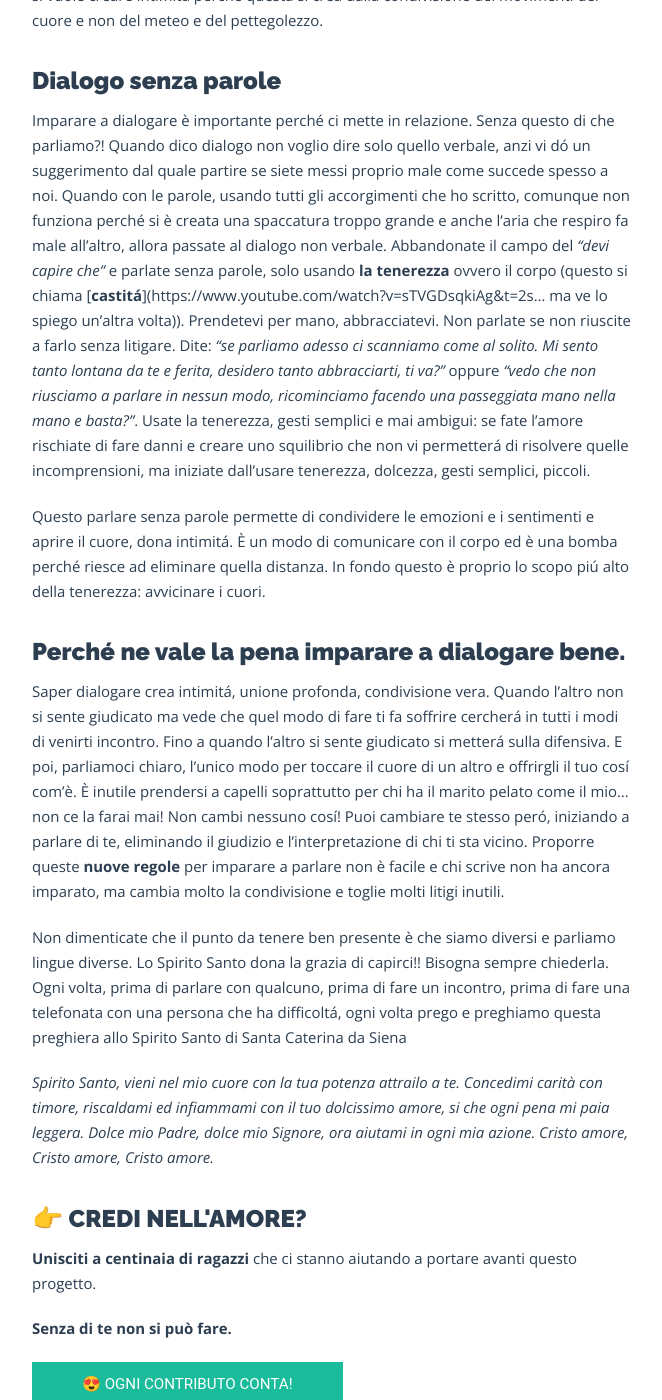
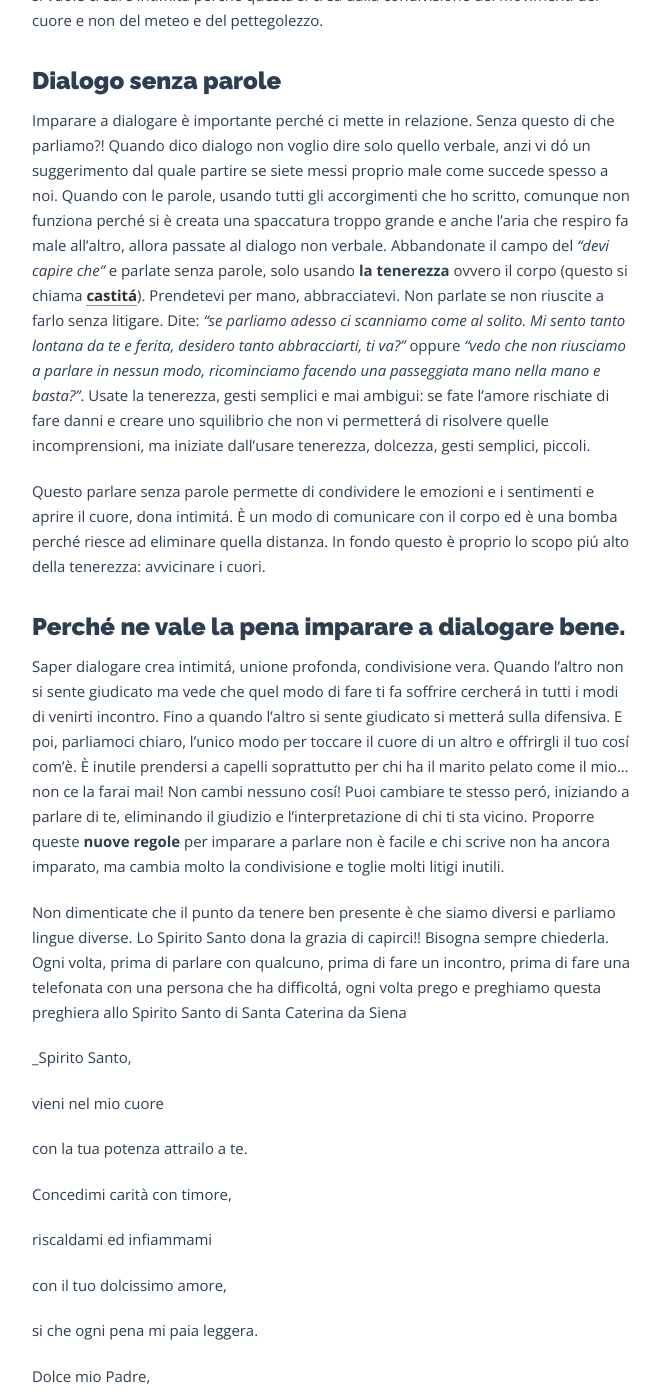
Before and after one commit to ruvido/5p2p, a Jekyll site: the page built from _posts/2019/2019-05-07-3-regole-d-oro-per-dialogare-da-dio.md, in a window 1280 px wide and 1400 px high, scrolled down 7932 px. Shown: the whole window, without its empty margins (308-970 px from the left). Built offline with Jekyll 4.4.1, drawn with Linux system fonts in a browser that asks for light colours; some of the changed text lies outside the part shown.

Commit message:
Update from Forestry.io Alessandra Lucca updated _posts/2019/2019-05-07-3-regole-d-oro-per-dialogare-da-dio.md

```diff
--- a/_posts/2019/2019-05-07-3-regole-d-oro-per-dialogare-da-dio.md
+++ b/_posts/2019/2019-05-07-3-regole-d-oro-per-dialogare-da-dio.md
@@ -109,7 +109,7 @@
 
 ## Dialogo senza parole
 
-Imparare a dialogare è importante perché ci mette in relazione. Senza questo di che parliamo?! Quando dico dialogo non voglio dire solo quello verbale, anzi vi dó un suggerimento dal quale partire se siete messi proprio male come succede spesso a noi. Quando con le parole, usando tutti gli accorgimenti che ho scritto, comunque non funziona perché si è creata una spaccatura troppo grande e anche l'aria che respiro fa male all'altro, allora passate al dialogo non verbale. Abbandonate il campo del _"devi capire che"_ e parlate senza parole, solo usando **la tenerezza** ovvero il corpo (questo si chiama \[**castitá**\](https://www.youtube.com/watch?v=sTVGDsqkiAg&t=2s… ma ve lo spiego un'altra volta)). Prendetevi per mano, abbracciatevi. Non parlate se non riuscite a farlo senza litigare. Dite: _"se parliamo adesso ci scanniamo come al solito. Mi sento tanto lontana da te e ferita, desidero tanto abbracciarti, ti va?"_ oppure _"vedo che non riusciamo a parlare in nessun modo, ricominciamo facendo una passeggiata mano nella mano e basta?"_. Usate la tenerezza, gesti semplici e mai ambigui: se fate l'amore rischiate di fare danni e creare uno squilibrio che non vi permetterá di risolvere quelle incomprensioni, ma iniziate dall'usare tenerezza, dolcezza, gesti semplici, piccoli.
+Imparare a dialogare è importante perché ci mette in relazione. Senza questo di che parliamo?! Quando dico dialogo non voglio dire solo quello verbale, anzi vi dó un suggerimento dal quale partire se siete messi proprio male come succede spesso a noi. Quando con le parole, usando tutti gli accorgimenti che ho scritto, comunque non funziona perché si è creata una spaccatura troppo grande e anche l'aria che respiro fa male all'altro, allora passate al dialogo non verbale. Abbandonate il campo del _"devi capire che"_ e parlate senza parole, solo usando **la tenerezza** ovvero il corpo (questo si chiama [**castitá**](https://www.youtube.com/watch?v=sTVGDsqkiAg&t=2s… ma ve lo spiego un'altra volta)). Prendetevi per mano, abbracciatevi. Non parlate se non riuscite a farlo senza litigare. Dite: _"se parliamo adesso ci scanniamo come al solito. Mi sento tanto lontana da te e ferita, desidero tanto abbracciarti, ti va?"_ oppure _"vedo che non riusciamo a parlare in nessun modo, ricominciamo facendo una passeggiata mano nella mano e basta?"_. Usate la tenerezza, gesti semplici e mai ambigui: se fate l'amore rischiate di fare danni e creare uno squilibrio che non vi permetterá di risolvere quelle incomprensioni, ma iniziate dall'usare tenerezza, dolcezza, gesti semplici, piccoli.
 
 Questo parlare senza parole permette di condividere le emozioni e i sentimenti e aprire il cuore, dona intimitá. È un modo di comunicare con il corpo ed è una bomba perché riesce ad eliminare quella distanza. In fondo questo è proprio lo scopo piú alto della tenerezza: avvicinare i cuori.
 
@@ -120,15 +120,27 @@
 Non dimenticate che il punto da tenere ben presente è che siamo diversi e parliamo lingue diverse. Lo Spirito Santo dona la grazia di capirci!! Bisogna sempre chiederla. Ogni volta, prima di parlare con qualcuno, prima di fare un incontro, prima di fare una telefonata con una persona che ha difficoltá, ogni volta prego e preghiamo questa preghiera allo Spirito Santo di Santa Caterina da Siena
 
 _Spirito Santo,
+
 vieni nel mio cuore
+
 con la tua potenza attrailo a te.
+
 Concedimi carità con timore,
+
 riscaldami ed infiammami
+
 con il tuo dolcissimo amore,
+
 si che ogni pena mi paia leggera.
+
 Dolce mio Padre,
+
 dolce mio Signore,
+
 ora aiutami in ogni mia azione.
+
 Cristo amore,
+
 Cristo amore,
+
 Cristo amore._
```
